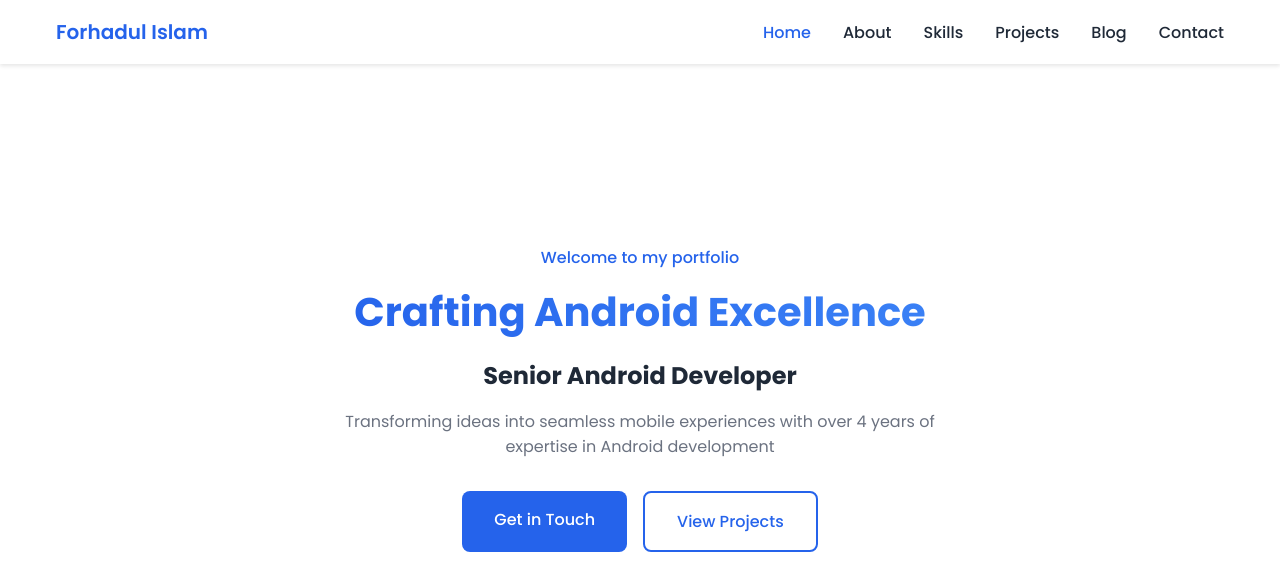
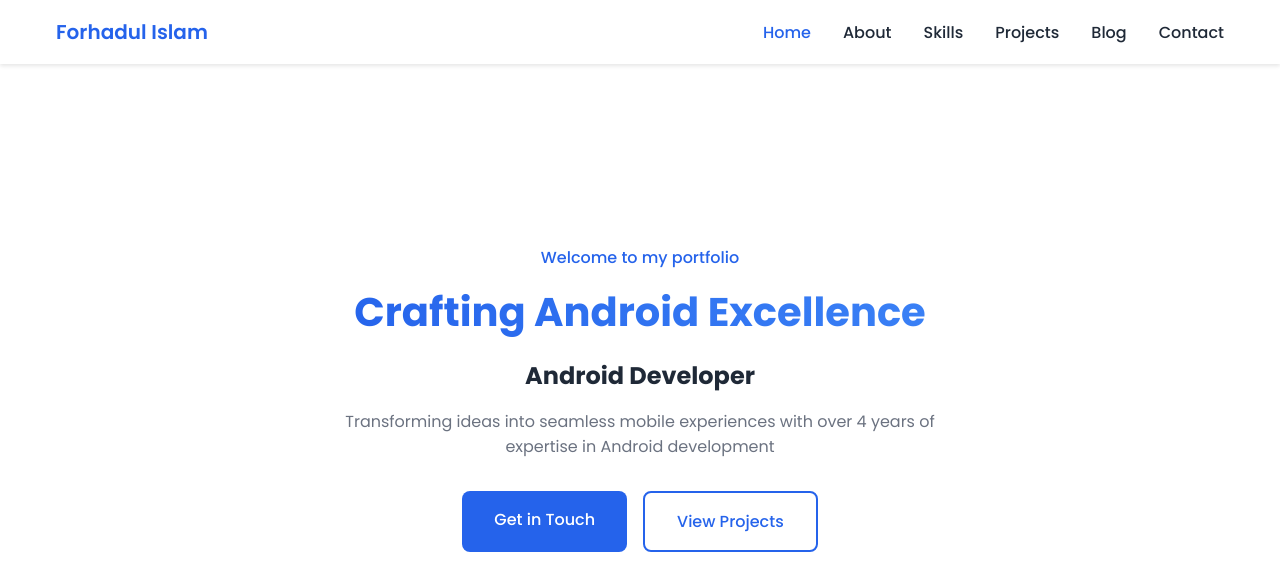
Before and after one commit to fitareq/fitareq.github.io, a plain HTML site: page index.html in a window 1280 px wide. Shown: the top 562 px of the page. Drawn offline with Linux system fonts and the light colour scheme.

Commit message:
Updated job title to Android Developer

```diff
--- a/index.html
+++ b/index.html
@@ -41,7 +41,7 @@
                     <div class="home-data">
                         <span class="home-welcome">Welcome to my portfolio</span>
                         <h1 class="home-title">Crafting Android Excellence</h1>
-                        <h3 class="home-subtitle">Senior Android Developer</h3>
+                        <h3 class="home-subtitle">Android Developer</h3>
                         <p class="home-description">Transforming ideas into seamless mobile experiences with over 4 years of expertise in Android development</p>
                         <div class="home-buttons">
                             <a href="#contact" class="button">Get in Touch</a>
```
